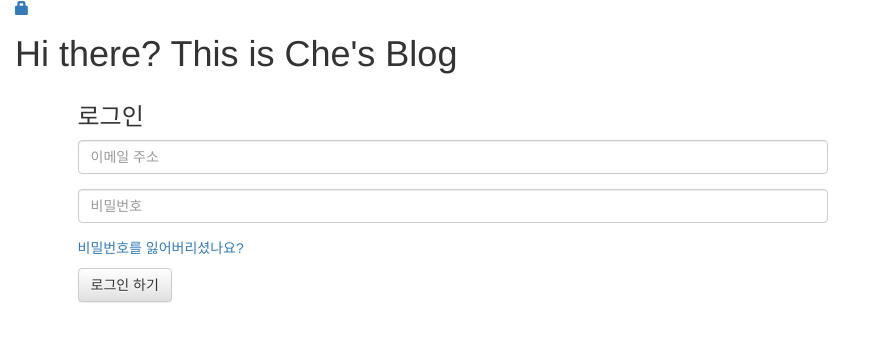
After one commit to HyeonjuPark/django-tutorial, a Django app: page /accounts/login/ in a window 1280 px wide. The commit adds this page. Shown: the top 342 px of the page, without its empty margins (0-876 px from the left). Run offline with Django 3.2, Linux system fonts and the light colour scheme; some libraries are stand-ins or nearby versions.

Commit message:
기본 로그인, 소셜 로그인 실험

```diff
--- a/blog/templates/blog/base.html
+++ b/blog/templates/blog/base.html
@@ -8,7 +8,13 @@
 </header>
 <body>
     <div>
-        <a href="{% url 'post_new' %}" class="top-menu"><span class="glyphicon glyphicon-plus"></span></a>
+        {% if user.is_authenticated %}
+            <a href="{% url 'post_new' %}" class="top-menu"><span class="glyphicon glyphicon-plus"></span></a>
+            <a href="{% url 'post_list' %}" class="top-menu"><span class="glyphicon glyphicon-edit"></span></a>
+            <p class="top-menu">Hello {{ user.username }} <small>(<a href="{% url 'logout' %}">Log out</a>)</small></p>
+        {% else %}
+            <a href="{% url 'login' %}" class="top-menu"><span class="glyphicon glyphicon-lock"></span></a>
+        {% endif %}
         <h1>Hi there? This is Che's Blog</h1>
     </div>
     <div class="content container">
--- /dev/null
+++ b/blog/templates/registration/login.html
@@ -0,0 +1,47 @@
+{% extends "blog/base.html" %}
+
+{% block content %}
+    {% if form.errors %}
+        <p>Your username and password didn't match. Please try again.</p>
+    {% endif %}
+
+    <form id="signin_form" method="post" action="{% url 'login' %}">{% csrf_token %}
+      <!-- Form Name -->
+      <h3 class="signin-title">로그인</h3>
+
+      <!-- Text input-->
+      <div class="form-group">
+        <input name="{{ form.username.html_name }}" placeholder="이메일 주소"
+               class="form-control"  type="text" id="{{ form.username.id_for_label }}">
+      </div>
+
+      <!-- Text input-->
+      <div class="form-group">
+        <input name="{{ form.password.html_name }}" placeholder="비밀번호"
+               class="form-control"  type="password" id="{{ form.password.id_for_label }}">
+      </div>
+
+      <p class="text-small"><a href="#">비밀번호를 잃어버리셨나요?</a></p>
+
+      <!-- Button -->
+      <div class="form-group">
+        <button type="submit" class="btn btn-default btn-login" >로그인 하기</button>
+      </div>
+    </form>
+    <!--<form method="post" action="{% url 'login' %}">-->
+    <!--{% csrf_token %}-->
+        <!--<table>-->
+        <!--<tr>-->
+            <!--<td>{{ form.username.label_tag }}</td>-->
+            <!--<td>{{ form.username }}</td>-->
+        <!--</tr>-->
+        <!--<tr>-->
+            <!--<td>{{ form.password.label_tag }}</td>-->
+            <!--<td>{{ form.password }}</td>-->
+        <!--</tr>-->
+        <!--</table>-->
+
+        <!--<input type="submit" value="login" />-->
+        <!--<input type="hidden" name="next" value="{{ next }}" />-->
+    <!--</form>-->
+{% endblock %}
--- a/blog/views.py
+++ b/blog/views.py
@@ -2,6 +2,7 @@ from django.shortcuts import render, get_object_or_404, redirect
 from django.utils import timezone
 from .models import Post
 from .forms import PostForm
+from django.contrib.auth.decorators import login_required
 
 # Create your views here.
 def post_list(request):
@@ -12,6 +13,7 @@ def post_detail(request, pk):
     post = get_object_or_404(Post, pk=pk)
     return render(request, 'blog/post_detail.html', {'post': post})
 
+@login_required
 def post_new(request):
     if request.method == "POST":
         form = PostForm(request.POST)
--- a/mysite/urls.py
+++ b/mysite/urls.py
@@ -15,8 +15,11 @@ Including another URLconf
 """
 from django.conf.urls import include, url
 from django.contrib import admin
+from django.contrib.auth import views
 
 urlpatterns = [
     url(r'^admin/', admin.site.urls),
     url(r'', include('blog.urls')),
+    url(r'^accounts/login/$', views.login, name='login'),
+    url(r'^accounts/logout/$', views.logout, name='logout', kwargs={'next_page': '/'}),
 ]
```
Also changed, not shown: mysite/settings.py (+10 -2 lines).
